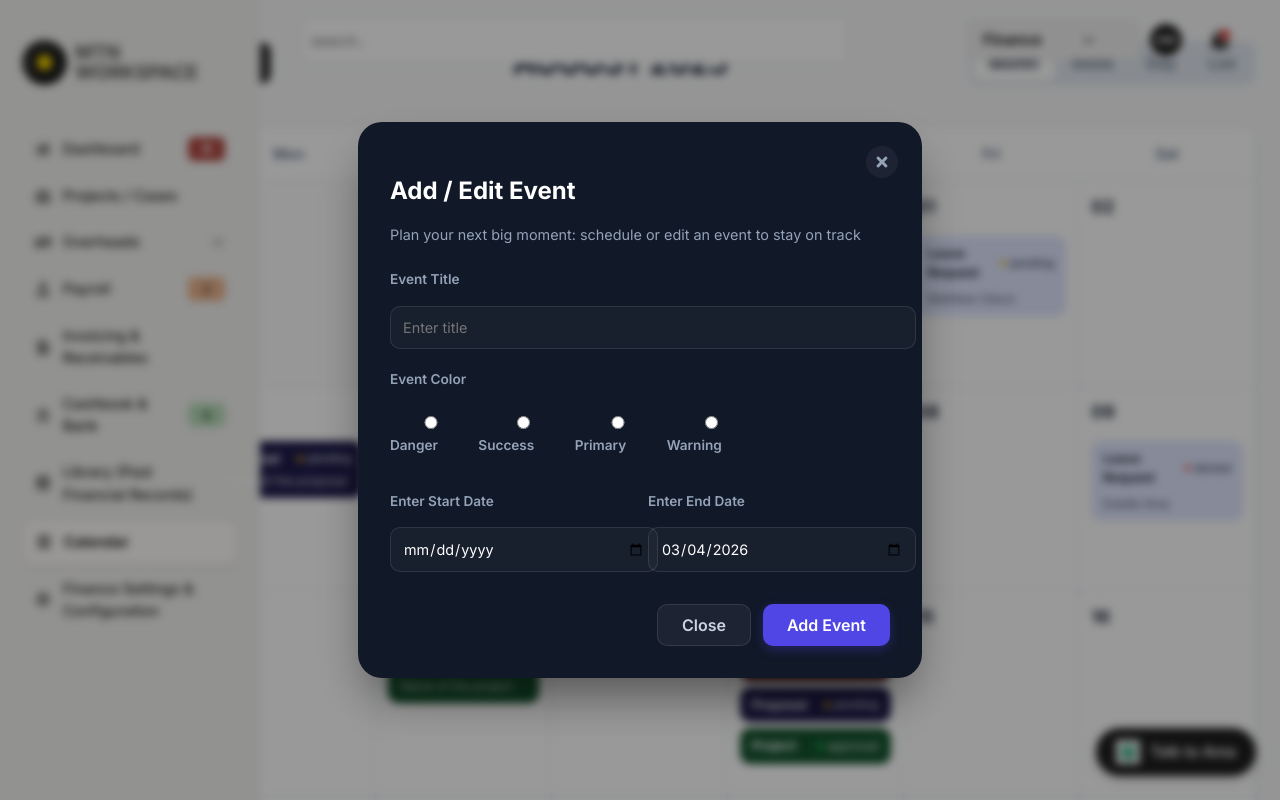
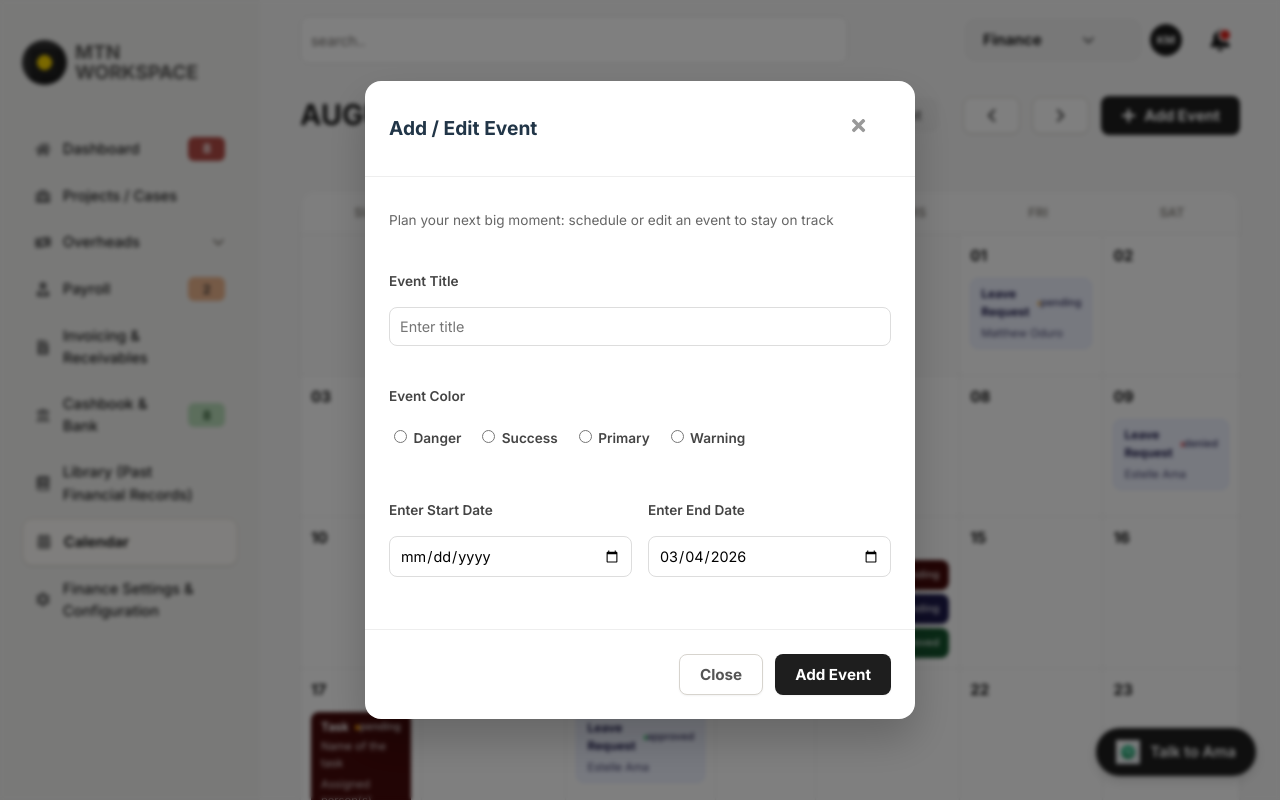
Before and after one commit to justkoby/dashboard-finance-new, a React (Vite) app: page /calendar in a window 1280 px wide. Both pictures are taken after a click on the element "02". Shown: the top 800 px of the page. Built offline with nearby package versions, Linux system fonts and the light colour scheme.

Commit message:
Calendar refinement: compact grid, theme-matched modal, and layout fixes

```diff
--- a/src/pages/Calendar.css
+++ b/src/pages/Calendar.css
@@ -1,103 +1,27 @@
-.calendar-content {
-  padding: 24px;
-  background: #f8f9fa;
-  min-height: calc(100vh - 80px);
-}
-
-.calendar-top-bar {
-  display: flex;
-  justify-content: space-between;
-  align-items: center;
-  margin-bottom: 24px;
-}
-
-.nav-group {
-  display: flex;
-  gap: 12px;
-  align-items: center;
-}
-
-.nav-btn {
-  width: 40px;
-  height: 40px;
-  border-radius: 8px;
-  border: 1px solid #e0e0e0;
-  background: white;
-  display: flex;
-  align-items: center;
-  justify-content: center;
-  cursor: pointer;
-  color: #333;
-  transition: all 0.2s;
-}
-
-.nav-btn:hover {
-  background: #f0f0f0;
-}
-
-.add-event-btn {
-  background: #333;
-  color: white;
-  border: none;
-  padding: 10px 20px;
-  border-radius: 8px;
-  font-weight: 600;
-  cursor: pointer;
-  margin-left: 8px;
-}
-
-.calendar-current-date {
-  font-size: 2rem;
-  font-weight: 900;
-  color: #1e293b;
-  letter-spacing: -1px;
-}
-
-.view-tabs {
-  background: #e2e8f0;
-  padding: 4px;
-  border-radius: 10px;
-  display: flex;
-}
-
-.view-tab {
-  padding: 8px 16px;
-  border: none;
-  background: transparent;
-  color: #64748b;
-  font-weight: 600;
-  cursor: pointer;
-  border-radius: 8px;
-  transition: all 0.2s;
-  text-transform: capitalize;
-}
-
-.view-tab.active {
-  background: white;
-  color: #1e293b;
-  box-shadow: 0 2px 4px rgba(0,0,0,0.05);
-}
+/* Calendar Page Layout - Inherits from Dashboard.css structure */
 
 .calendar-container {
   background: white;
-  border: 1px solid #e2e8f0;
+  border: 1px solid #eee;
   border-radius: 16px;
   overflow: hidden;
-  box-shadow: 0 4px 6px -1px rgba(0, 0, 0, 0.1);
+  box-shadow: 0 4px 6px -1px rgba(0, 0, 0, 0.05);
 }
 
 .calendar-grid-header {
   display: grid;
   grid-template-columns: repeat(7, 1fr);
-  border-bottom: 1px solid #e2e8f0;
+  border-bottom: 1px solid #eee;
+  background: #fcfcfc;
 }
 
 .weekday-label {
-  padding: 16px;
+  padding: 12px;
   text-align: center;
   font-weight: 700;
-  color: #64748b;
-  font-size: 0.9rem;
+  color: #9a9792;
+  font-size: 0.8rem;
+  text-transform: uppercase;
 }
 
 .calendar-grid-body {
@@ -106,13 +30,13 @@
 }
 
 .calendar-day {
-  min-height: 180px;
-  border-right: 1px solid #e2e8f0;
-  border-bottom: 1px solid #e2e8f0;
-  padding: 12px;
+  min-height: 120px; /* Reduced from 180px for "zoom" fix */
+  border-right: 1px solid #eee;
+  border-bottom: 1px solid #eee;
+  padding: 10px;
   display: flex;
   flex-direction: column;
-  gap: 8px;
+  gap: 6px;
   transition: background 0.1s;
   cursor: pointer;
 }
@@ -122,53 +46,46 @@
 }
 
 .calendar-day:hover {
-  background: #fdfdfd;
+  background: #f9f9f9;
 }
 
 .calendar-day.empty {
-  background: #fcfcfc;
+  background: #fbfbfb;
 }
 
 .day-number {
-  font-size: 1.1rem;
+  font-size: 0.95rem;
   font-weight: 700;
-  color: #1e293b;
-  margin-bottom: 8px;
-  display: block;
+  color: #1a1a1a;
+  margin-bottom: 4px;
 }
 
 .day-events-container {
   display: flex;
   flex-direction: column;
-  gap: 6px;
+  gap: 4px;
 }
 
 .event-card {
-  padding: 8px 12px;
-  border-radius: 10px;
-  font-size: 0.85rem;
+  padding: 6px 10px;
+  border-radius: 8px;
+  font-size: 0.75rem;
   color: white;
   display: flex;
   flex-direction: column;
-  gap: 4px;
+  gap: 2px;
 }
 
+/* Event Types Styling */
 .event-card.leave-request {
-  background: #E0E7FF !important;
-  color: #1e293b !important;
+  background: #eef2ff !important;
+  color: #1e1b4b !important;
+  border: 1px solid #e0e7ff;
 }
 
-.event-card.proposal {
-  background: #1E1B4B !important;
-}
-
-.event-card.project {
-  background: #14532D !important;
-}
-
-.event-card.task {
-  background: #450A0A !important;
-}
+.event-card.proposal { background: #1e1b4b !important; }
+.event-card.project { background: #14532d !important; }
+.event-card.task { background: #450a0a !important; }
 
 .event-main {
   display: flex;
@@ -178,135 +95,76 @@
 
 .event-title {
   font-weight: 700;
-  font-size: 0.8rem;
 }
 
 .status-dot {
-  width: 6px;
-  height: 6px;
+  width: 5px;
+  height: 5px;
   border-radius: 50%;
-  margin-left: auto;
-  margin-right: 4px;
+  margin-left: 6px;
 }
 
-.status-dot.pending { background: #EAB308; }
-.status-dot.approved { background: #22C55E; }
-.status-dot.denied { background: #EF4444; }
+.status-dot.pending { background: #f59e0b; }
+.status-dot.approved { background: #22c55e; }
+.status-dot.denied { background: #ef4444; }
 
 .status-text {
-  font-size: 0.7rem;
+  font-size: 0.65rem;
   opacity: 0.8;
   font-weight: 600;
 }
 
 .event-desc {
-  font-size: 0.75rem;
-  opacity: 0.9;
+  font-size: 0.7rem;
+  opacity: 0.85;
 }
 
 .event-assignee {
-  font-size: 0.75rem;
-  margin-top: 4px;
+  font-size: 0.7rem;
+  margin-top: 2px;
   opacity: 0.8;
 }
 
-/* Modal Styles */
-.modal-overlay {
-  position: fixed;
-  top: 0;
-  left: 0;
-  right: 0;
-  bottom: 0;
-  background: rgba(0, 0, 0, 0.4);
-  backdrop-filter: blur(4px);
+/* Toolbar Specific Overrides */
+.view-tabs {
+  background: #f0f0f0;
+  padding: 3px;
+  border-radius: 8px;
   display: flex;
-  align-items: center;
-  justify-content: center;
-  z-index: 2000;
+  margin-right: 12px;
 }
 
-.modern-modal {
-  background: #111827; /* Dark theme for modal */
-  width: 100%;
-  max-width: 500px;
-  border-radius: 24px;
-  padding: 32px;
-  position: relative;
-  color: white;
-  box-shadow: 0 25px 50px -12px rgba(0, 0, 0, 0.5);
+.view-tab {
+  padding: 6px 14px;
+  border: none;
+  background: transparent;
+  color: #666;
+  font-weight: 700;
+  cursor: pointer;
+  border-radius: 6px;
+  transition: all 0.2s;
+  text-transform: capitalize;
+  font-size: 0.85rem;
 }
 
-.modal-close {
-  position: absolute;
-  top: 24px;
-  right: 24px;
-  width: 32px;
-  height: 32px;
-  background: rgba(255, 255, 255, 0.05);
-  border-radius: 50%;
-  display: flex;
-  align-items: center;
-  justify-content: center;
-  cursor: pointer;
-  color: #94a3b8;
-  transition: all 0.2s;
+.view-tab.active {
+  background: white;
+  color: #1a1a1a;
+  box-shadow: 0 1px 3px rgba(0,0,0,0.1);
 }
 
-.modal-close:hover {
-  background: rgba(255, 255, 255, 0.1);
-  color: white;
-}
-
-.modal-title {
-  font-size: 1.5rem;
-  font-weight: 700;
-  margin-bottom: 8px;
-}
-
+/* Modal Styling Improvements - Matching ReportModal.css */
 .modal-subtitle {
-  color: #94a3b8;
-  font-size: 0.9rem;
-  margin-bottom: 24px;
-}
-
-.form-group {
+  color: #666;
+  font-size: 0.85rem;
   margin-bottom: 20px;
-  flex: 1;
-}
-
-.form-group label {
-  display: block;
-  font-size: 0.85rem;
-  font-weight: 600;
-  color: #94a3b8;
-  margin-bottom: 8px;
-}
-
-.form-group input {
-  width: 100%;
-  background: rgba(255, 255, 255, 0.03);
-  border: 1px solid rgba(255, 255, 255, 0.1);
-  border-radius: 10px;
-  padding: 12px;
-  color: white;
-  outline: none;
-  transition: border-color 0.2s;
-}
-
-.form-group input:focus {
-  border-color: #3b82f6;
-}
-
-.form-row {
-  display: flex;
-  gap: 16px;
 }
 
 .color-options {
   display: flex;
   flex-wrap: wrap;
   gap: 16px;
-  padding: 8px 0;
+  padding: 4px 0;
 }
 
 .radio-option {
@@ -314,8 +172,9 @@
   align-items: center;
   gap: 8px;
   cursor: pointer;
-  font-size: 0.9rem;
-  color: #cbd5e1;
+  font-size: 0.85rem;
+  color: #555;
+  font-weight: 500;
 }
 
 .dot {
@@ -329,34 +188,14 @@
 .dot.primary { background: #3b82f6; }
 .dot.warning { background: #eab308; }
 
-.modal-actions {
-  display: flex;
-  justify-content: flex-end;
-  gap: 12px;
-  margin-top: 12px;
+.flex-1 { flex: 1; }
+
+/* Dashboard Modal Style Overrides for EventModal */
+.report-modal .modal-body {
+  padding: 20px 24px 32px;
 }
 
-.cancel-btn {
-  background: rgba(255, 255, 255, 0.05);
-  border: 1px solid rgba(255, 255, 255, 0.1);
-  color: #cbd5e1;
-  padding: 10px 24px;
-  border-radius: 10px;
-  font-weight: 600;
-  cursor: pointer;
+.modal-header h2 {
+  font-size: 1.2rem;
+  font-weight: 730;
 }
-
-.save-btn {
-  background: #4f46e5;
-  color: white;
-  border: none;
-  padding: 10px 24px;
-  border-radius: 10px;
-  font-weight: 600;
-  cursor: pointer;
-  box-shadow: 0 4px 12px rgba(79, 70, 229, 0.3);
-}
-
-.save-btn:hover {
-  background: #4338ca;
-}
--- a/src/pages/Calendar.tsx
+++ b/src/pages/Calendar.tsx
@@ -1,6 +1,6 @@
 import React, { useState } from 'react';
 import {
-  FaChevronLeft, FaChevronRight, FaTimes
+  FaChevronLeft, FaChevronRight, FaTimes, FaPlus
 } from 'react-icons/fa';
 import Sidebar from '../components/Sidebar';
 import Header from '../components/Header';
@@ -155,24 +155,17 @@ export default function Calendar() {
   };
 
   return (
-    <div className="dashboard-layout">
+    <div className="dashboard">
       <Sidebar />
-      <div className="main-wrapper">
+      <div className="main">
         <Header />
-        <div className="calendar-content">
-          <div className="calendar-top-bar">
-            <div className="nav-group">
-                 <button className="nav-btn" onClick={() => setCurrentMonth(new Date(currentMonth.getFullYear(), currentMonth.getMonth() - 1, 1))}>
-                   <FaChevronLeft />
-                 </button>
-                 <button className="nav-btn" onClick={() => setCurrentMonth(new Date(currentMonth.getFullYear(), currentMonth.getMonth() + 1, 1))}>
-                   <FaChevronRight />
-                 </button>
-                 <button className="add-event-btn" onClick={() => setIsModalOpen(true)}>Add Event +</button>
+        <div className="content">
+          <div className="page-toolbar">
+            <div className="page-heading">
+                <h1>{monthName} {year}</h1>
             </div>
 
-            <h1 className="calendar-current-date">{monthName} {year}</h1>
-
+            <div className="page-actions">
                 <div className="view-tabs">
                     {['month', 'week', 'day', 'list'].map(v => (
                       <button
@@ -183,6 +176,16 @@ export default function Calendar() {
                         {v}
                       </button>
                     ))}
+                </div>
+                <button className="page-btn" onClick={() => setCurrentMonth(new Date(currentMonth.getFullYear(), currentMonth.getMonth() - 1, 1))}>
+                   <FaChevronLeft />
+                </button>
+                <button className="page-btn" onClick={() => setCurrentMonth(new Date(currentMonth.getFullYear(), currentMonth.getMonth() + 1, 1))}>
+                   <FaChevronRight />
+                </button>
+                <button className="page-btn page-btn-primary" onClick={() => setIsModalOpen(true)}>
+                   <FaPlus /> <span>Add Event</span>
+                </button>
             </div>
           </div>
 
@@ -208,9 +211,13 @@ export default function Calendar() {
 function EventModal({ onClose }: { onClose: () => void }) {
   return (
     <div className="modal-overlay">
-      <div className="modern-modal">
-        <div className="modal-close" onClick={onClose}><FaTimes /></div>
-        <h2 className="modal-title">Add / Edit Event</h2>
+      <div className="report-modal">
+        <div className="modal-header">
+           <h2>Add / Edit Event</h2>
+           <button className="close-btn" onClick={onClose}><FaTimes /></button>
+        </div>
+
+        <div className="modal-body">
             <p className="modal-subtitle">Plan your next big moment: schedule or edit an event to stay on track</p>
 
             <div className="form-group">
@@ -218,7 +225,6 @@ function EventModal({ onClose }: { onClose: () => void }) {
               <input type="text" placeholder="Enter title" />
             </div>
 
-        <div className="form-row">
             <div className="form-group">
                 <label>Event Color</label>
                 <div className="color-options">
@@ -236,22 +242,22 @@ function EventModal({ onClose }: { onClose: () => void }) {
                    </label>
                 </div>
             </div>
-        </div>
 
             <div className="form-row">
-          <div className="form-group">
+              <div className="form-group flex-1">
                 <label>Enter Start Date</label>
                 <input type="date" />
               </div>
-          <div className="form-group">
+              <div className="form-group flex-1">
                 <label>Enter End Date</label>
                 <input type="date" defaultValue="2026-03-04" />
               </div>
             </div>
+        </div>
 
-        <div className="modal-actions">
-           <button className="cancel-btn" onClick={onClose}>Close</button>
-           <button className="save-btn">Add Event</button>
+        <div className="modal-footer">
+           <button className="page-btn" onClick={onClose}>Close</button>
+           <button className="page-btn page-btn-primary">Add Event</button>
         </div>
       </div>
     </div>
```
Lines whose indentation alone changed are shown as unchanged.
